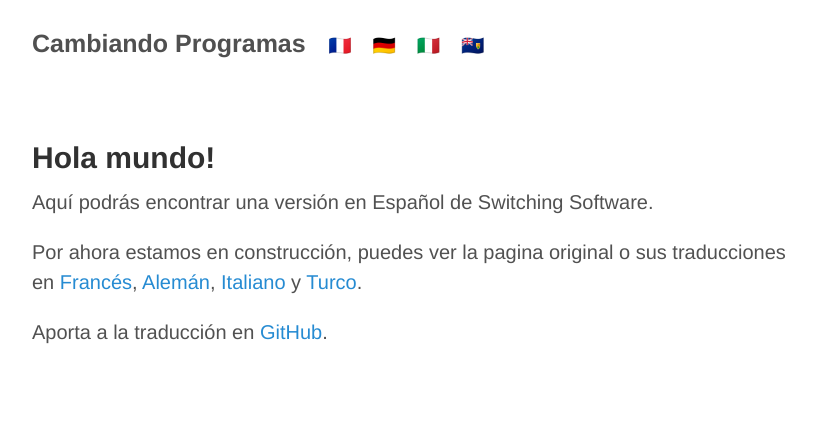
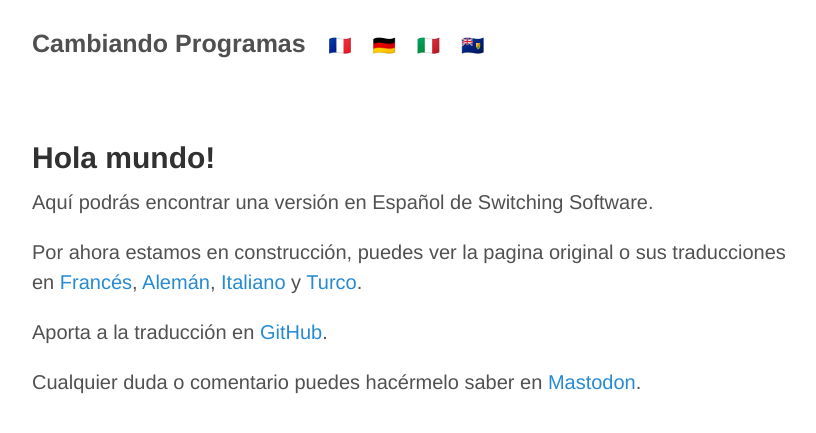
Before and after one commit to alex-esc/cambiando.programas, a Jekyll site: the page built from docs/index.md, in a window 1280 px wide. Shown: the top 433 px of the page, without its empty margins (228-1044 px from the left). Built offline with Jekyll 4.4.1, drawn with Linux system fonts in a browser that asks for light colours.

Commit message:
agregar mastodon link

```diff
--- a/docs/index.md
+++ b/docs/index.md
@@ -3,6 +3,10 @@ layout: default
 title: Welcome
 excerpt_separator: <!--more-->
 ---
+
+
+<a rel="me" href="https://mstdn.mx/@cambiandoprogramas"></a>
+
 
 ## Hola mundo!
 
@@ -18,3 +22,7 @@ Por ahora estamos en construcción, puedes ver la pagina original o sus traducci
 Aporta a la traducción en [GitHub][git].
 
 [git]: https://github.com/alex-esc/cambiando.programas
+
+Cualquier duda o comentario puedes hacérmelo saber en [Mastodon][m].
+
+[m]: https://mstdn.mx/@cambiandoprogramas
```
